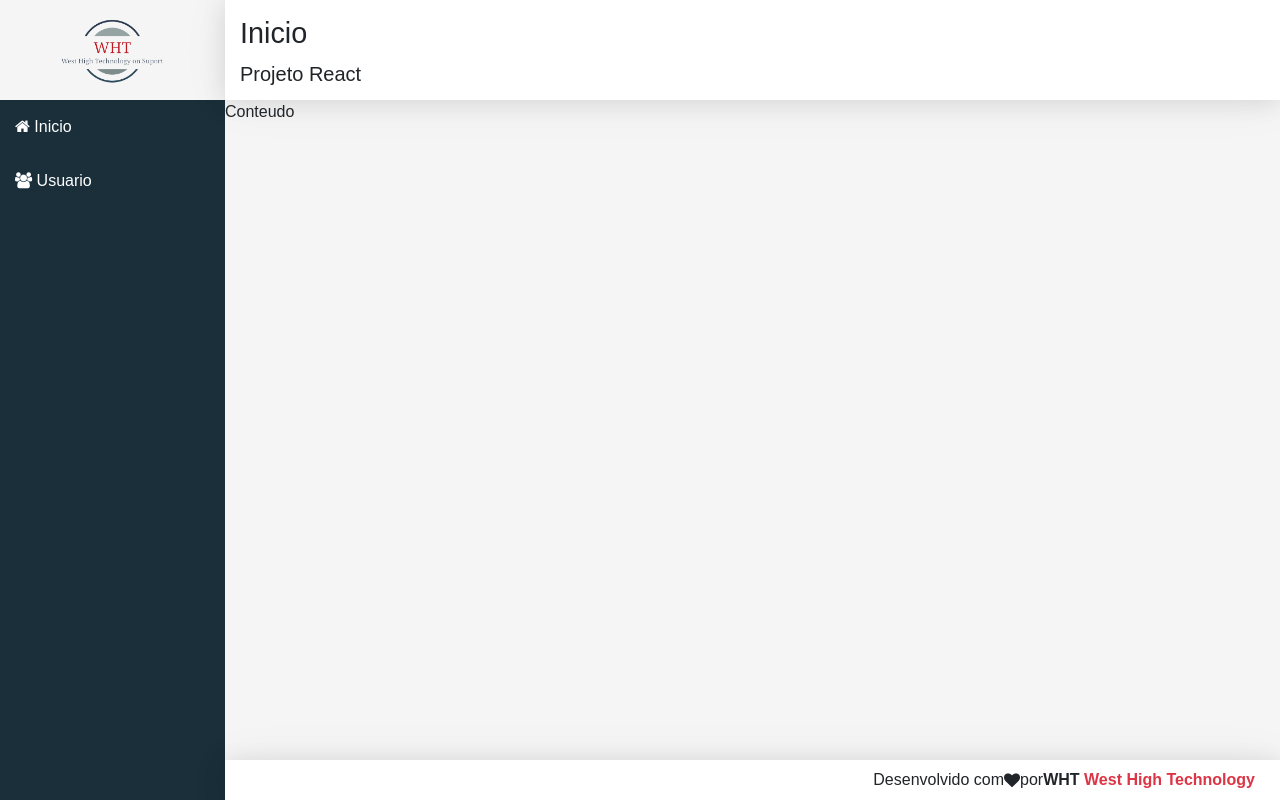
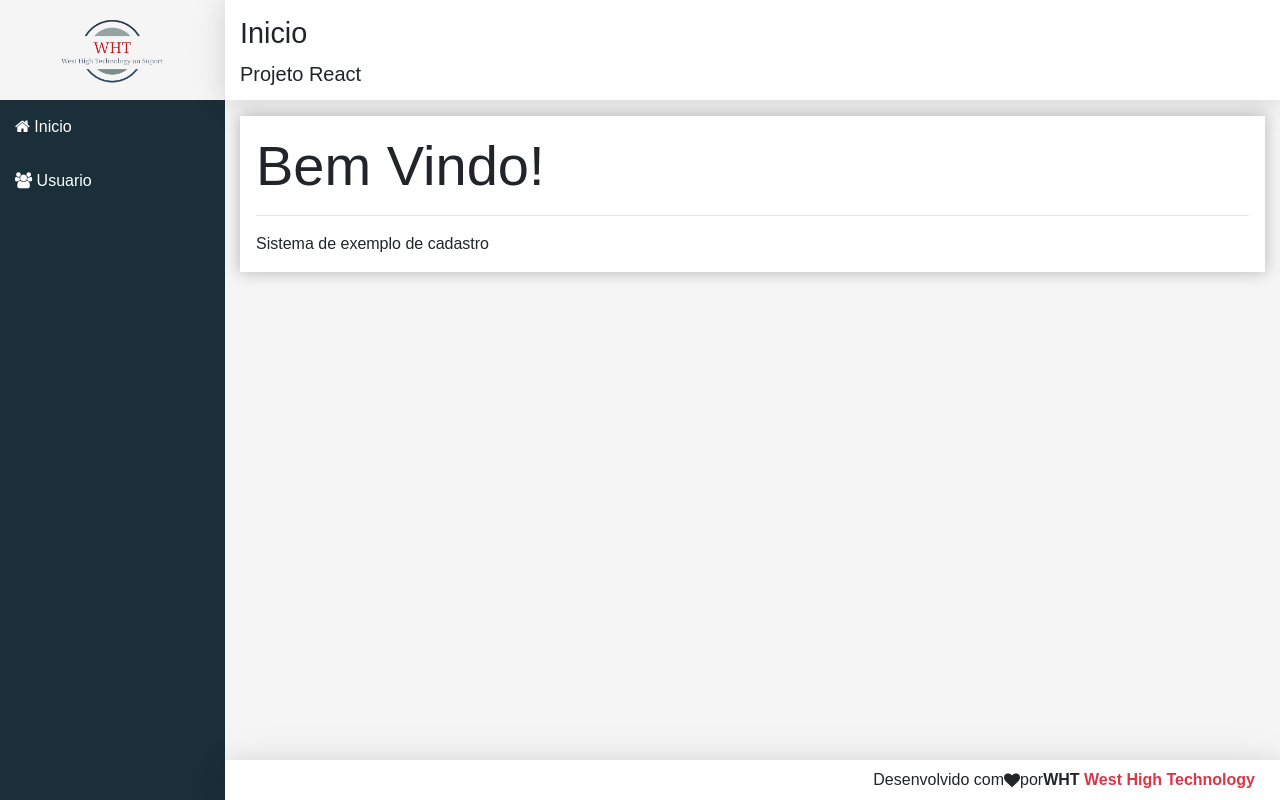
Before and after one commit to Weslley-Prado/CRUD, a React (Create React App) app in the folder frontend/: page / in a window 1280 px wide. Built offline with nearby package versions, Linux system fonts and the light colour scheme.

Commit message:
Component main finished

```diff
--- /dev/null
+++ b/frontend/src/components/home/Home.jsx
@@ -0,0 +1,11 @@
+import React from 'react'
+import Main from '../templates/Main'
+
+export default props =>
+    <Main icon="home" title="Inicio"
+        subtitle="Projeto React">
+        <div className="display-4">Bem Vindo!</div>
+        <hr />
+        <p className="mb-0">Sistema de exemplo de cadastro</p>
+
+    </Main>
--- a/frontend/src/components/templates/Main.css
+++ b/frontend/src/components/templates/Main.css
@@ -0,0 +1,4 @@
+main > div {
+    background-color: #FFF;
+    box-shadow: 0px 0px 15px #0004;
+}
--- a/frontend/src/components/templates/Main.jsx
+++ b/frontend/src/components/templates/Main.jsx
@@ -6,7 +6,9 @@
 export default props =>
 <React.Fragment>
     <Header {...props}/>
-     <main className="content">
-         Conteudo
+     <main className="content container-fluid">
+         <div className="p-3 mt-3">
+             {props.children}
+             </div>
     </main>
 </React.Fragment>
--- a/frontend/src/main/App.jsx
+++ b/frontend/src/main/App.jsx
@@ -5,7 +5,7 @@
 
 import Logo from '../components/templates/Logo'
 import Nav from '../components/templates/Nav'
-import Main from '../components/templates/Main'
+import Home from '../components/home/Home'
 import Footer from '../components/templates/Footer'
 
 
@@ -13,7 +13,6 @@
 <div className="app">
     <Logo />
     <Nav />
-    <Main icon="home" title="Inicio"
-            subtitle="Projeto React"/>
+    <Home />
     <Footer />
     </div>
```
